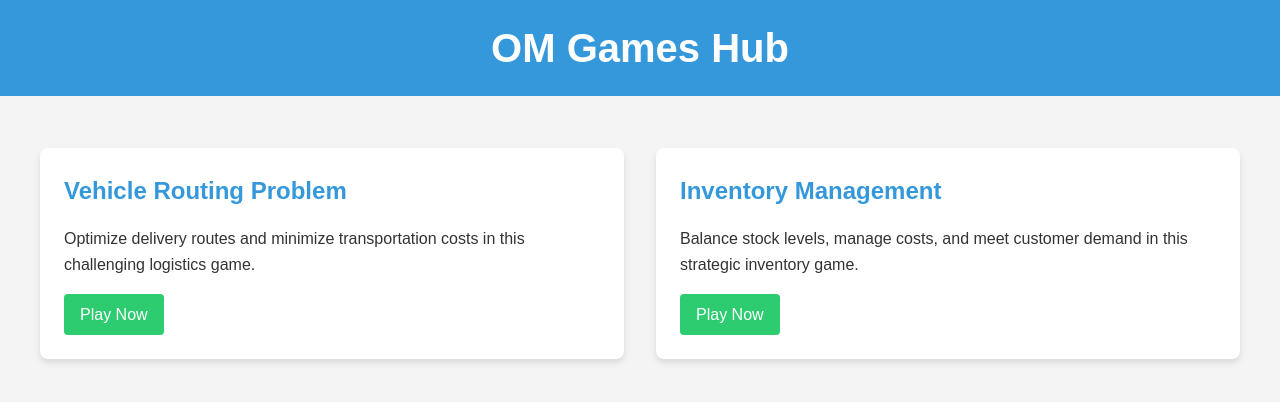
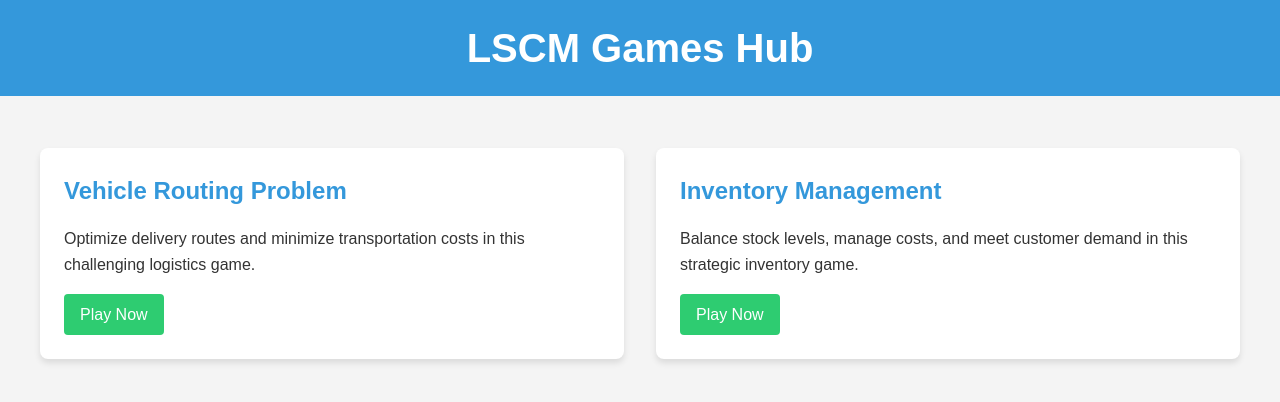
Before and after one commit to yptsang/lscmgames, a plain HTML site: page index.html in a window 1280 px wide. Drawn offline with Linux system fonts and the light colour scheme.

Commit message:
Update index.html

```diff
--- a/index.html
+++ b/index.html
@@ -104,7 +104,7 @@
 </head>
 <body>
     <header>
-        <h1>OM Games Hub</h1>
+        <h1>LSCM Games Hub</h1>
     </header>
     <div class="container">
         <div class="games-grid">
```
